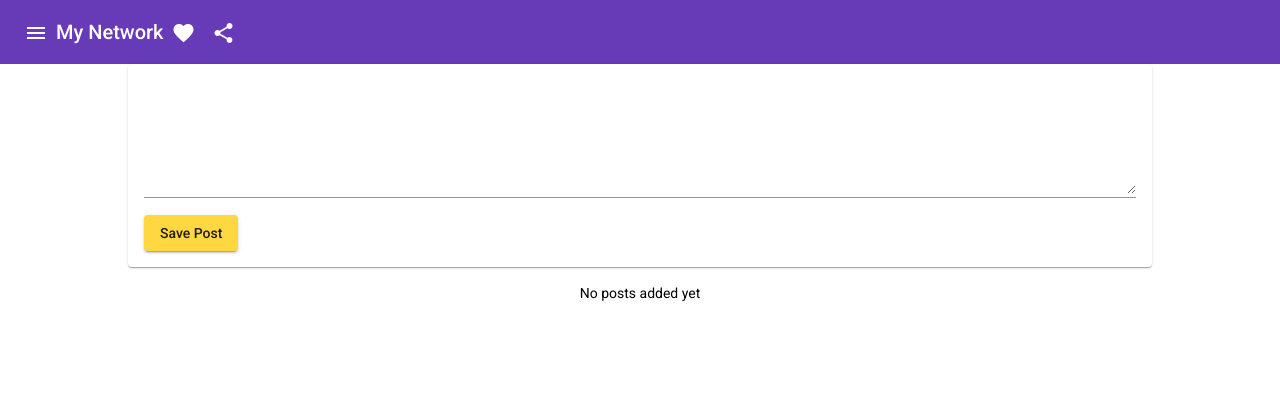
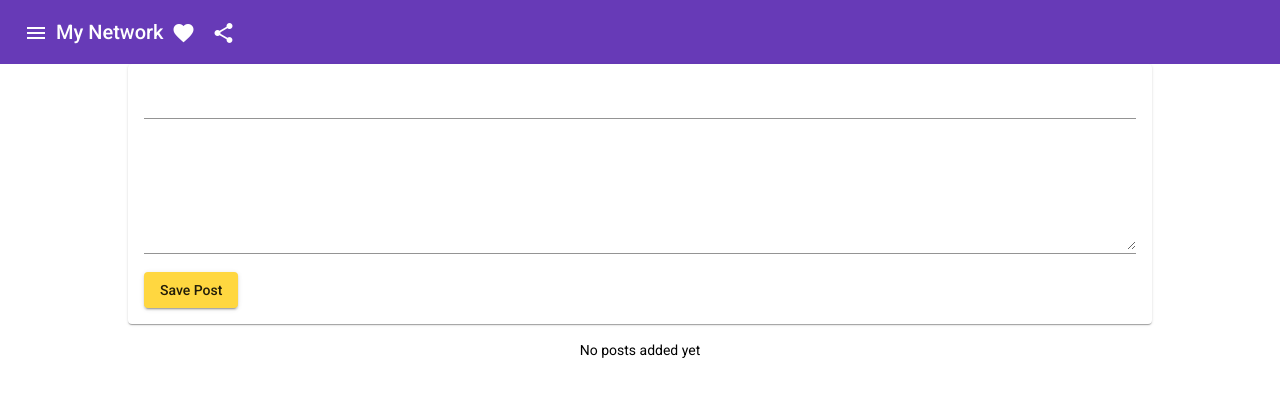
Before and after one commit to amabelleS/My-network, an Angular app: page / in a window 1280 px wide. Shown: the top 396 px of the page. Built offline with nearby package versions, Linux system fonts and the light colour scheme.

Commit message:
rendering new post with event & property binding

```diff
--- a/src/app/app.component.html
+++ b/src/app/app.component.html
@@ -1,5 +1,5 @@
 <app-header></app-header>
 <main>
-  <app-post-create></app-post-create>
-  <app-post-list></app-post-list>
+  <app-post-create (postCreated)="onPostAdded($event)"></app-post-create>
+  <app-post-list [posts]="storedPosts"></app-post-list>
 </main>
--- a/src/app/app.component.ts
+++ b/src/app/app.component.ts
@@ -6,5 +6,9 @@
   styleUrls: ['./app.component.css']
 })
 export class AppComponent {
-  title = 'my-network';
+  storedPosts = [];
+
+  onPostAdded(post) {
+    this.storedPosts.push(post);
+  }
 }
--- a/src/app/app.module.ts
+++ b/src/app/app.module.ts
@@ -8,6 +8,7 @@
 import {MatToolbarModule} from '@angular/material/toolbar';
 import {MatIconModule} from '@angular/material/icon';
 import {MatExpansionModule} from '@angular/material/expansion';
+import {MatFormFieldModule} from '@angular/material/form-field';
 
 import { AppComponent } from './app.component';
 import { PostCreateComponent } from './post/post-create/post-create.component';
@@ -32,6 +33,7 @@
     MatToolbarModule,
     MatIconModule,
     MatExpansionModule,
+    MatFormFieldModule,
   ],
   providers: [],
   bootstrap: [AppComponent]
--- a/src/app/post/post-create/post-create.component.html
+++ b/src/app/post/post-create/post-create.component.html
@@ -1,6 +1,9 @@
 <mat-card>
   <mat-form-field>
-    <textarea matInput rows="6" [(ngModel)]="enteredValue"></textarea>
+    <input matInput title="" type="text" [(ngModel)]="enteredTitle" />
+  </mat-form-field>
+  <mat-form-field>
+    <textarea matInput rows="6" [(ngModel)]="enteredContent"></textarea>
   </mat-form-field>
   <button mat-raised-button color="accent" (click)="onAddPost()">
     Save Post
--- a/src/app/post/post-create/post-create.component.ts
+++ b/src/app/post/post-create/post-create.component.ts
@@ -1,4 +1,4 @@
-import { Component } from "@angular/core";
+import { Component, EventEmitter, Output } from "@angular/core";
 
 @Component({
   selector: 'app-post-create',
@@ -6,11 +6,16 @@
   styleUrls: ['./post-create.component.css']
 })
 export class PostCreateComponent {
-  enteredValue = '';
-  newPost ='Test';
+  enteredTitle = '';
+  enteredContent = '';
+  @Output() postCreated = new EventEmitter();
 
   onAddPost() {
-    this.newPost = this.enteredValue;
+    const post = {
+      title: this.enteredTitle,
+      content: this.enteredContent
+    };
+    this.postCreated.emit(post)
   }
 
 }
--- a/src/app/post/post-list/post-list.component.ts
+++ b/src/app/post/post-list/post-list.component.ts
@@ -1,11 +1,11 @@
-import { Component, OnInit } from '@angular/core';
+import { Component, OnInit, Input } from '@angular/core';
 
 @Component({
   selector: 'app-post-list',
   templateUrl: './post-list.component.html',
   styleUrls: ['./post-list.component.css']
 })
-export class PostListComponent implements OnInit {
+export class PostListComponent {
   panelOpenState = false;
 
   // posts = [
@@ -14,11 +14,11 @@
   //   {title: 'third post', content: 'this is the 3 post\'s content...'},
   // ]
 
-  posts = [];
+  @Input() posts = [];
 
-  constructor() { }
+  // constructor() { }
 
-  ngOnInit(): void {
-  }
+  // ngOnInit(): void {
+  // }
 
 }
```
Also changed, not shown: src/app/post/post-list/post-list.component.html (+16 -0 lines).
